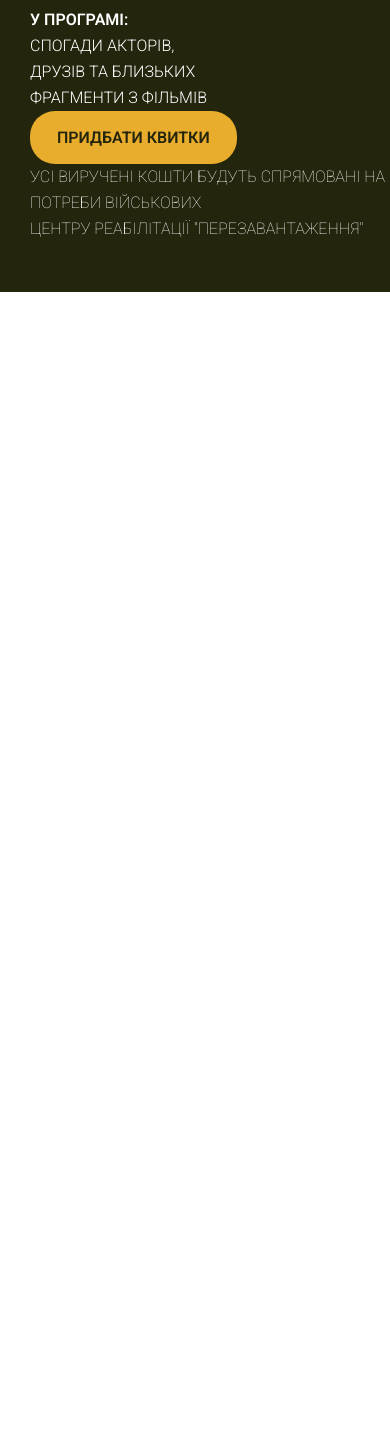
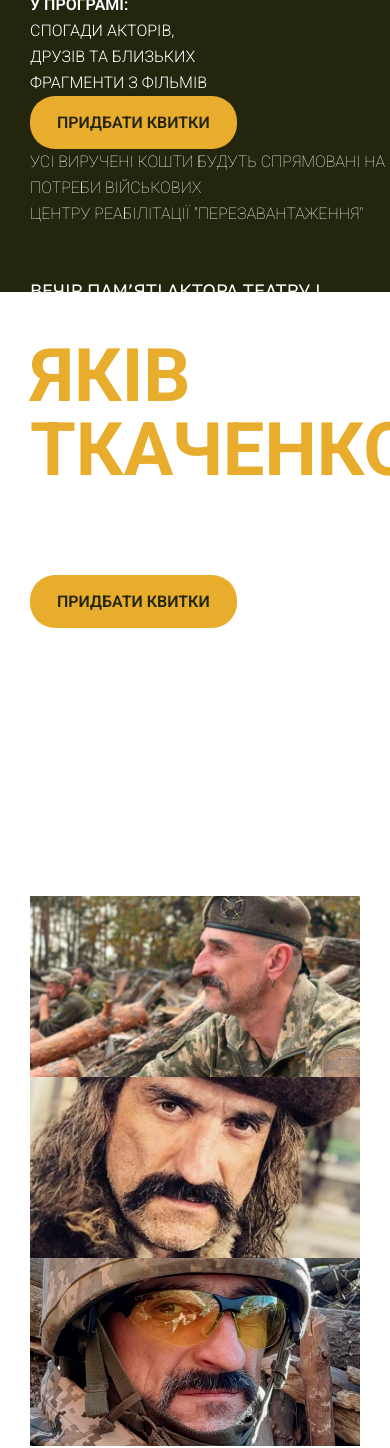
Before and after one commit to kosscoder/vechir-tkachenko, a plain HTML site: page index.html in a window 390 px wide. Shown: the part 552-2000 px from the top of the page. Before the commit the page ends 844 px from the top, so only its background shows below. Drawn offline with nearby package versions, Linux system fonts and the light colour scheme.

Commit message:
Update index.html

```diff
--- a/index.html
+++ b/index.html
@@ -62,10 +62,48 @@
 							"ПЕРЕЗАВАНТАЖЕННЯ"</p>
 					</div>
 					<picture class="main-content__image">
-						<source media="(max-width: 1470px)" srcset="./img/hero_1280.png">
+						<source media="(max-width: 1439px)" srcset="./img/hero_1280.png">
 						<img class="main-content__image-pic" src="./img/hero.png" alt="hero">
 					</picture>
 				</div>
+
+				<!-- Мобильная секция -->
+
+				<div class="mobile">
+					<div class="mobile__info">
+						<p class="info__desc-about">вечір пам’яті актора театру і кіно</p>
+						<h1 class="info__desc-title" data-aos="fade-right">ЯКІВ ТКАЧЕНКО</h1>
+						<h3 class="info__desc-subtitle">зірка фільмів ДОВБУШ, ПРИПУТНІ, ЧЕРВОНИЙ, ТАТОВА ПОДРЯПИНКА,
+							БЕЗСЛАВНІ
+							КРІПАКИ, ПЕРЕВІЗНИЦЯ</h3>
+					</div>
+					<a class="info__link" target="_blank"
+						href="https://kontramarka.ua/uk/aktor-akiv-tkacenko-vecir-pamati-101402.html">ПРИДБАТИ КВИТКИ</a>
+					<p class="info__money">Усі виручені кошти будуть спрямовані на потреби військових Центру
+						реабілітаціЇ
+						"ПЕРЕЗАВАНТАЖЕННЯ"</p>
+					<div class="info__desc-notice">
+						<p>У програмі:</p>
+						<p>Спогади акторів,<br>друзів та близьких<br>Фрагменти з фільмів</p>
+					</div>
+					<div class="mobile__images">
+						<img src="./img/photo-1.png" alt="" data-aos="zoom-in-up" class="image-scale-null">
+						<img src="./img/photo-2.png" alt="" data-aos="zoom-in-up" class="image-scale-null">
+						<img src="./img/photo-3.png" alt="" data-aos="zoom-in-up" class="image-scale-null">
+					</div>
+					<div class="mobile__sponsors">
+						<p class="mobile__sponsors-text">Організатори</p>
+						<div class="mobile__sponsors-images">
+							<a class="sponsors__reborn-link" href="https://www.facebook.com/po.perezavantazhennya">
+								<img class="sponsors__reborn-link-img" src="./img/reborn-logo.png" alt="reborn logo">
+							</a>
+							<a class="sponsors__nova-link" target="_blank" href="https://novaukraine.org/">
+								<img class="sponsors__nova-link-img" src="./img/nova.png" alt="nova logo">
+							</a>
+						</div>
+					</div>
+				</div>
+
 			</div>
 		</div>
 	</header>
```
